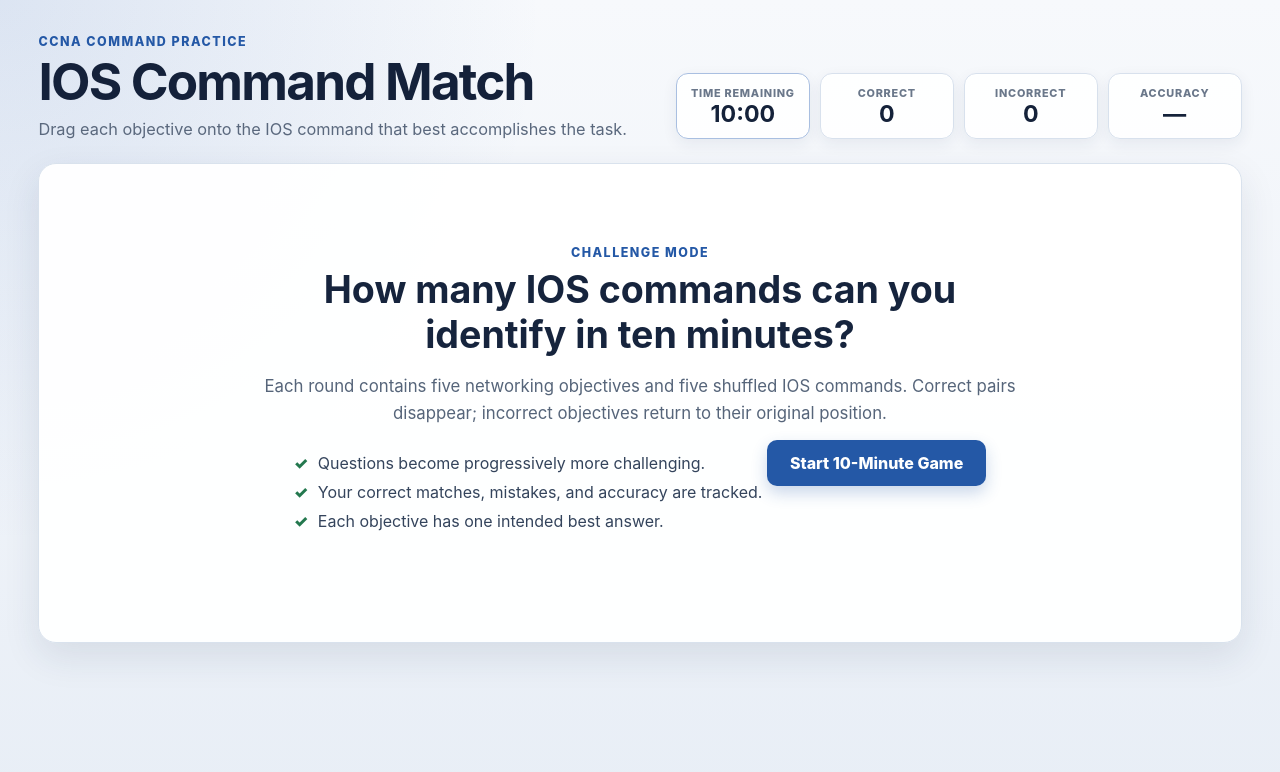
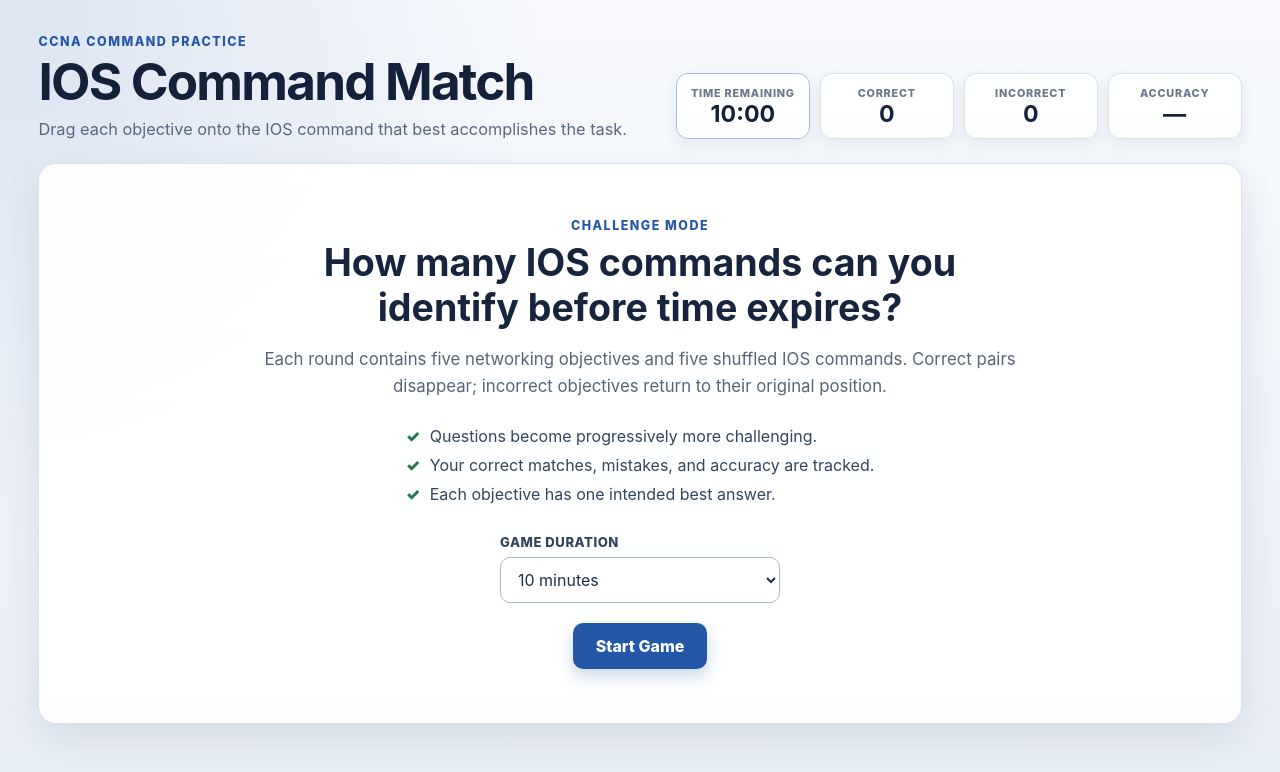
Before and after one commit to kbogart0119/ios-command-match-v2, a plain HTML site: page index.html in a window 1280 px wide. Drawn offline with Linux system fonts and the light colour scheme.

Commit message:
Add selectable game duration

```diff
--- a/game.js
+++ b/game.js
@@ -1,11 +1,11 @@
-const GAME_SECONDS = 600;
+const DEFAULT_GAME_MINUTES = 10;
 const PAIRS_PER_ROUND = 5;
 
 const DIFFICULTY_STAGES = [
-  { minimumElapsed: 0, label: 'Foundational' },
-  { minimumElapsed: 120, label: 'Developing' },
-  { minimumElapsed: 300, label: 'Intermediate' },
-  { minimumElapsed: 480, label: 'Advanced' }
+  { minimumProgress: 0, label: 'Foundational' },
+  { minimumProgress: 0.20, label: 'Developing' },
+  { minimumProgress: 0.50, label: 'Intermediate' },
+  { minimumProgress: 0.80, label: 'Advanced' }
 ];
 
 const elements = {
@@ -14,6 +14,7 @@ const elements = {
   resultsScreen: document.getElementById('results-screen'),
   startButton: document.getElementById('start-button'),
   restartButton: document.getElementById('restart-button'),
+  durationSelect: document.getElementById('game-duration'),
   objectiveColumn: document.getElementById('objective-column'),
   commandColumn: document.getElementById('command-column'),
   timer: document.getElementById('timer'),
@@ -33,7 +34,8 @@ let commandBank = [];
 let questionBank = [];
 let score = 0;
 let incorrectAttempts = 0;
-let timeRemaining = GAME_SECONDS;
+let selectedGameSeconds = DEFAULT_GAME_MINUTES * 60;
+let timeRemaining = selectedGameSeconds;
 let timerId = null;
 let activeRound = [];
 let usedIdsByDifficulty = new Map();
@@ -118,10 +120,12 @@ function shuffle(items) {
 }
 
 function getCurrentStage() {
-  const elapsed = GAME_SECONDS - timeRemaining;
+  const elapsed = selectedGameSeconds - timeRemaining;
+  const progress = selectedGameSeconds > 0 ? elapsed / selectedGameSeconds : 1;
+
   return [...DIFFICULTY_STAGES]
     .reverse()
-    .find(stage => elapsed >= stage.minimumElapsed) || DIFFICULTY_STAGES[0];
+    .find(stage => progress >= stage.minimumProgress) || DIFFICULTY_STAGES[0];
 }
 
 function getUsedIds(label) {
@@ -452,7 +456,8 @@ function startTimer() {
 function resetGameState() {
   score = 0;
   incorrectAttempts = 0;
-  timeRemaining = GAME_SECONDS;
+  selectedGameSeconds = Number(elements.durationSelect.value) * 60;
+  timeRemaining = selectedGameSeconds;
   roundNumber = 0;
   usedIdsByDifficulty.clear();
   updateStatistics();
--- a/index.html
+++ b/index.html
@@ -39,14 +39,24 @@
     <section id="start-screen" class="screen panel start-panel">
       <div class="start-copy">
         <p class="section-label">Challenge Mode</p>
-        <h2>How many IOS commands can you identify in ten minutes?</h2>
+        <h2>How many IOS commands can you identify before time expires?</h2>
         <p>Each round contains five networking objectives and five shuffled IOS commands. Correct pairs disappear; incorrect objectives return to their original position.</p>
         <ul class="feature-list">
           <li>Questions become progressively more challenging.</li>
           <li>Your correct matches, mistakes, and accuracy are tracked.</li>
           <li>Each objective has one intended best answer.</li>
         </ul>
-        <button id="start-button" class="primary-button">Start 10-Minute Game</button>
+        <div class="game-options">
+          <label for="game-duration">Game Duration</label>
+          <select id="game-duration" name="game-duration">
+            <option value="4">4 minutes</option>
+            <option value="6">6 minutes</option>
+            <option value="8">8 minutes</option>
+            <option value="10" selected>10 minutes</option>
+            <option value="12">12 minutes</option>
+          </select>
+        </div>
+        <button id="start-button" class="primary-button">Start Game</button>
       </div>
     </section>
 
--- a/styles.css
+++ b/styles.css
@@ -138,6 +138,39 @@ h1 {
   margin-right: 10px;
   color: #23784e;
   font-weight: 900;
+}
+
+
+.game-options {
+  width: min(280px, 100%);
+  margin: 0 auto 20px;
+  text-align: left;
+}
+
+.game-options label {
+  display: block;
+  margin-bottom: 7px;
+  color: #34445c;
+  font-size: .82rem;
+  font-weight: 800;
+  letter-spacing: .04em;
+  text-transform: uppercase;
+}
+
+.game-options select {
+  width: 100%;
+  border: 1px solid #a9b9cd;
+  border-radius: 10px;
+  padding: 11px 38px 11px 13px;
+  background: #fff;
+  color: #1f2f47;
+  font: inherit;
+  cursor: pointer;
+}
+
+.game-options select:focus-visible {
+  outline: 3px solid rgba(36, 88, 166, .34);
+  outline-offset: 3px;
 }
 
 .primary-button {
```
